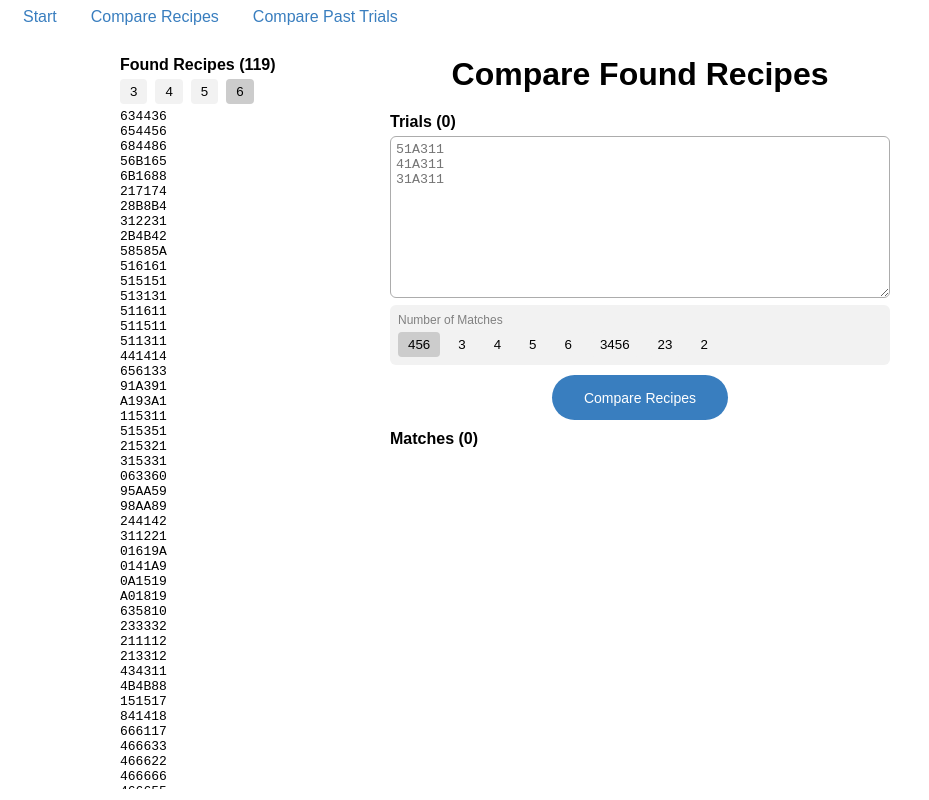
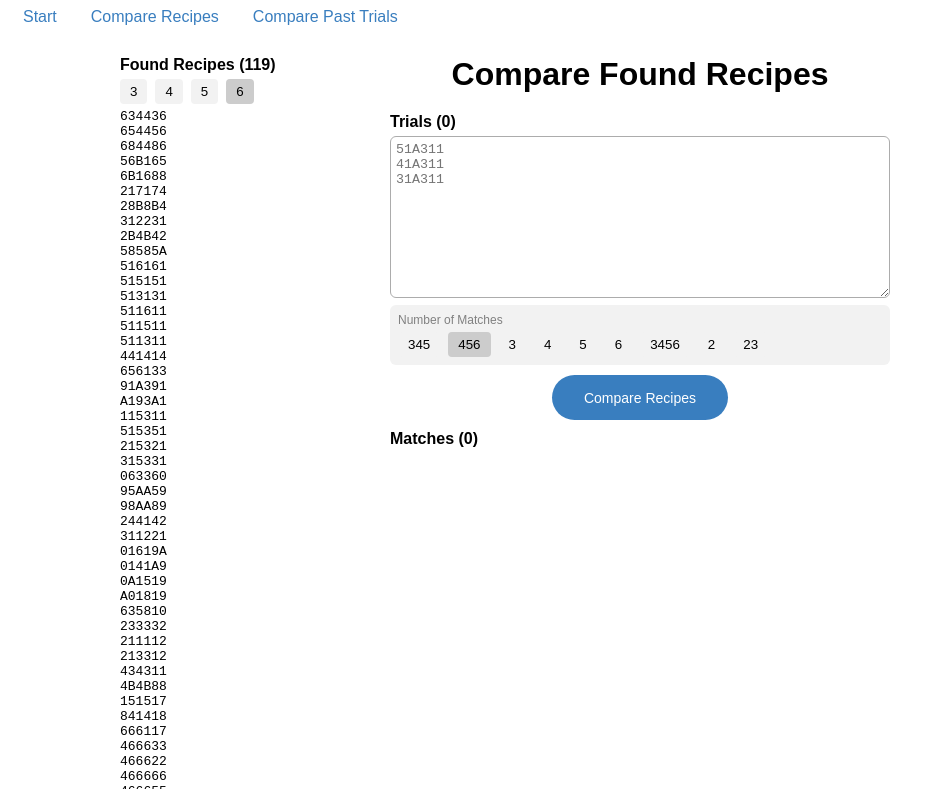
Before and after one commit to precyx/raylights-tools, a SvelteKit app: page /compare-recipes in a window 1280 px wide. Shown: the whole page, without its empty margins (0-929 px from the left). Built offline with nearby package versions, Linux system fonts and the light colour scheme.

Commit message:
new option

```diff
--- a/src/routes/compare-recipes/+page.svelte
+++ b/src/routes/compare-recipes/+page.svelte
@@ -77,7 +77,7 @@
     let matchesCount = 0;
 
 
-    let settings_numberOfMatchesOptions = ["456", "3", "4", "5", "6", "3456", "23", "2"];
+    let settings_numberOfMatchesOptions = ["345", "456", "3", "4", "5", "6", "3456", "2", "23"];
     let settings_numberOfMatches:string = "456";
     $: settings_numberOfMatchesArray = settings_numberOfMatches.split("").map((item) => parseInt(item));
     let settings_recipeTypes = ["3", "4", "5", "6"]
```
